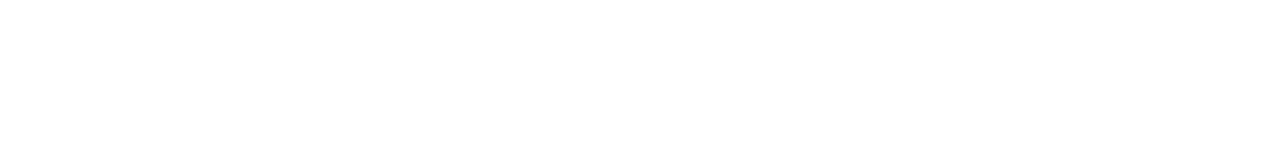
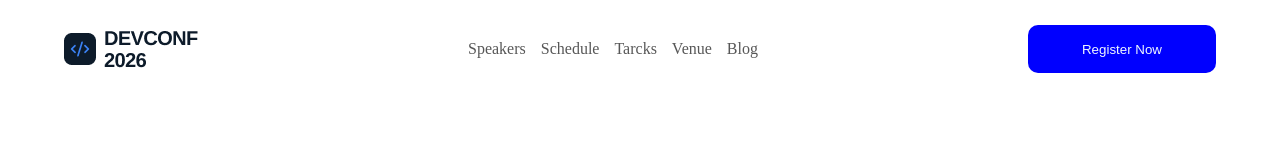
Before and after one commit to kazalbarman/my-first-assingment, a plain HTML site: page index.html in a window 1280 px wide. Drawn offline with Linux system fonts and the light colour scheme.

Commit message:
nav completed

```diff
--- a/index.html
+++ b/index.html
@@ -1,11 +1,31 @@
-<!DOCTYPE html>
+<!doctype html>
 <html lang="en">
-<head>
-    <meta charset="UTF-8">
-    <meta name="viewport" content="width=device-width, initial-scale=1.0">
+  <head>
+    <meta charset="UTF-8" />
+    <meta name="viewport" content="width=device-width, initial-scale=1.0" />
     <title>assingment</title>
-</head>
-<body>
+    <link rel="stylesheet" href="./style.css" />
+  </head>
+  <body>
+    <!-- start nav -->
+    <nav>
+      <div class="nav-logo">
+          <img src="./images/logo.png" alt="" />
+      </div>
+      <div class="nav-list">
+        <ul>
+          <li><a href="">Speakers</a></li>
+          <li><a href="">Schedule</a></li>
+          <li><a href="">Tarcks</a></li>
+          <li><a href="">Venue</a></li>
+          <li><a href="">Blog</a></li>
+        </ul>
+      </div>
+      <div>
+        <button>Register Now</button>
+      </div>
+    </nav>
+    <!-- end nav -->
 
-</body>
+  </body>
 </html>
--- a/style.css
+++ b/style.css
@@ -0,0 +1,49 @@
+/* universel  */
+* {
+ padding: 0px;
+ margin:0px;
+}
+nav{
+    display: flex;
+    justify-content: space-between;
+    margin-top: 10px;
+    text-align: center;
+    align-items: center;
+    padding: 10px 5%;
+
+}
+.nav-logo{
+    text-align: left;
+    width: 134px;
+    height: 44px;
+
+
+}
+.nav-list{
+    padding: 20px;
+}
+.nav-list ul{
+    display: flex;
+    gap: 15px;
+    list-style: none;
+    align-items: center;
+}
+.nav-list ul li a{
+    text-decoration: none;
+    color: #575757;
+}
+nav button{
+    background-color: blue;
+    border: none;
+    cursor: pointer;
+    color: aliceblue;
+    width: 188px;
+    height: 48px;
+    border-radius: 10px;
+    text-align: center;
+}
+nav button:hover{
+    background-color:red;
+}
+/* end nav*/
+/* start hero */
```
Also changed, not shown: images/andrej.png (added), images/banner.jpg (added), images/demis.png (added), images/footer-logo.png (added), images/gary.png (added), images/logo (2).png (added), images/logo-mini.png (added), images/logo.png (added), images/mustafa.png (added).
